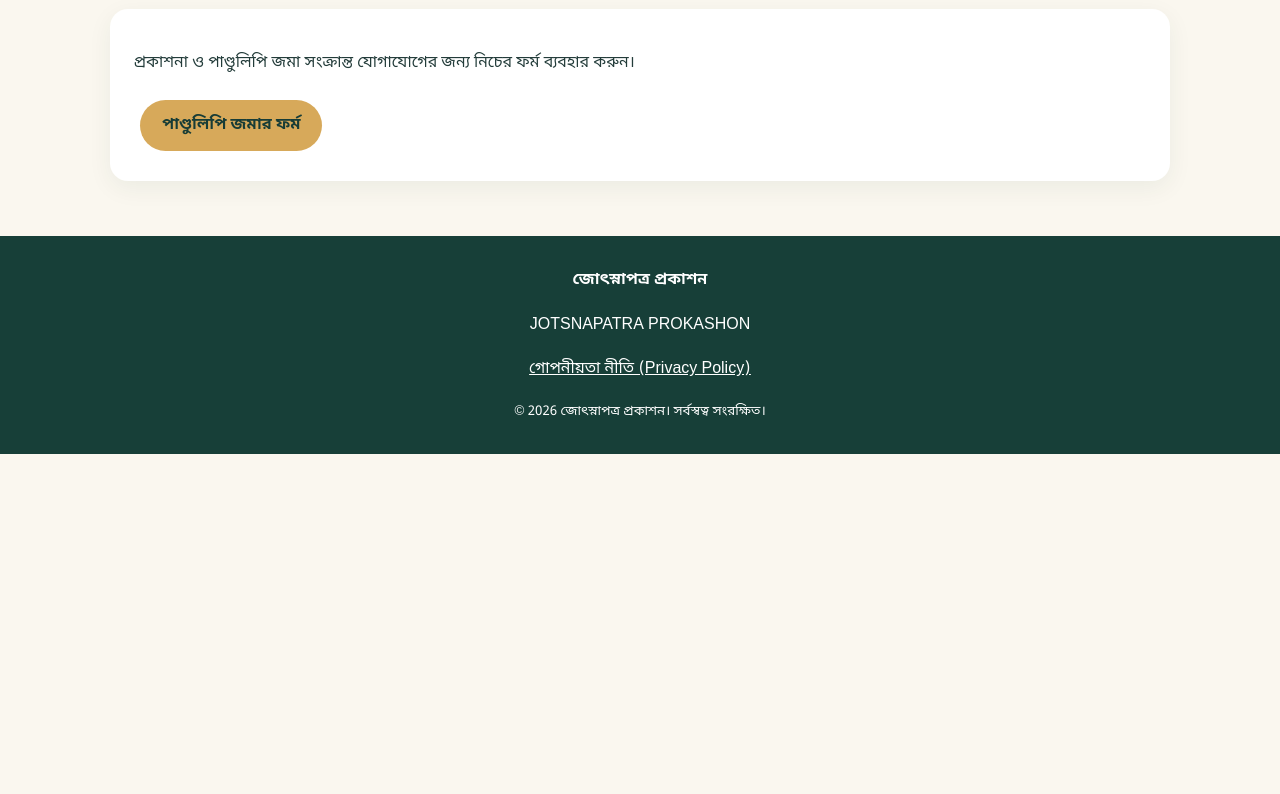
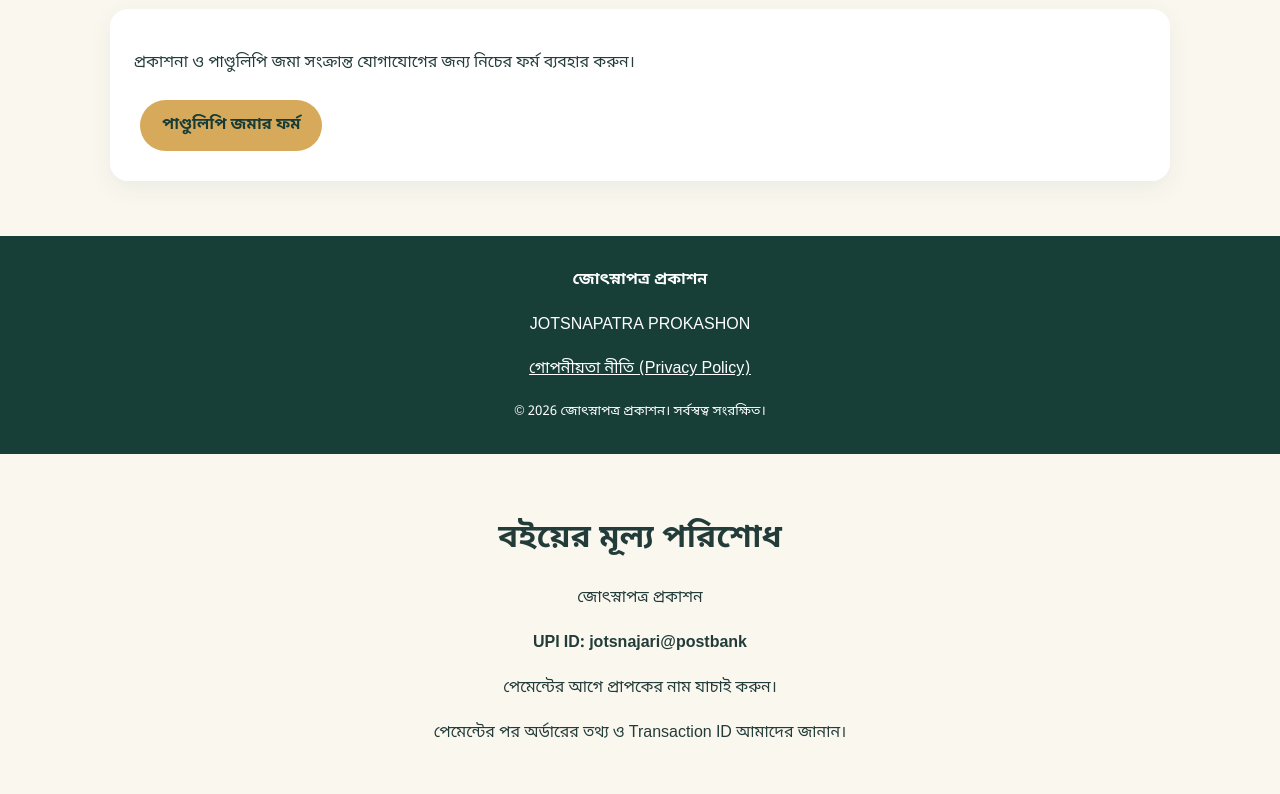
Before and after one commit to khatuniajotsna-art/monon-prokashon, a plain HTML site: page index.html in a window 1280 px wide. Shown: the part 2602-3396 px from the top of the page. Before the commit the page ends 3056 px from the top, so only its background shows below. Drawn offline with Linux system fonts and the light colour scheme.

Commit message:
Update index.html

```diff
--- a/index.html
+++ b/index.html
@@ -285,5 +285,13 @@
     </p>
     <small>© 2026 জোৎস্নাপত্র প্রকাশন। সর্বস্বত্ব সংরক্ষিত।</small>
   </footer>
+<section style="text-align:center;padding:30px 15px;">
+  <h2>বইয়ের মূল্য পরিশোধ</h2>
+  <p>জোৎস্নাপত্র প্রকাশন</p>
+  <p><strong>UPI ID: jotsnajari@postbank</strong></p>
+  <p>পেমেন্টের আগে প্রাপকের নাম যাচাই করুন।</p>
+  <p>পেমেন্টের পর অর্ডারের তথ্য ও Transaction ID আমাদের জানান।</p>
+</section>
+
 </body>
 </html>
```
